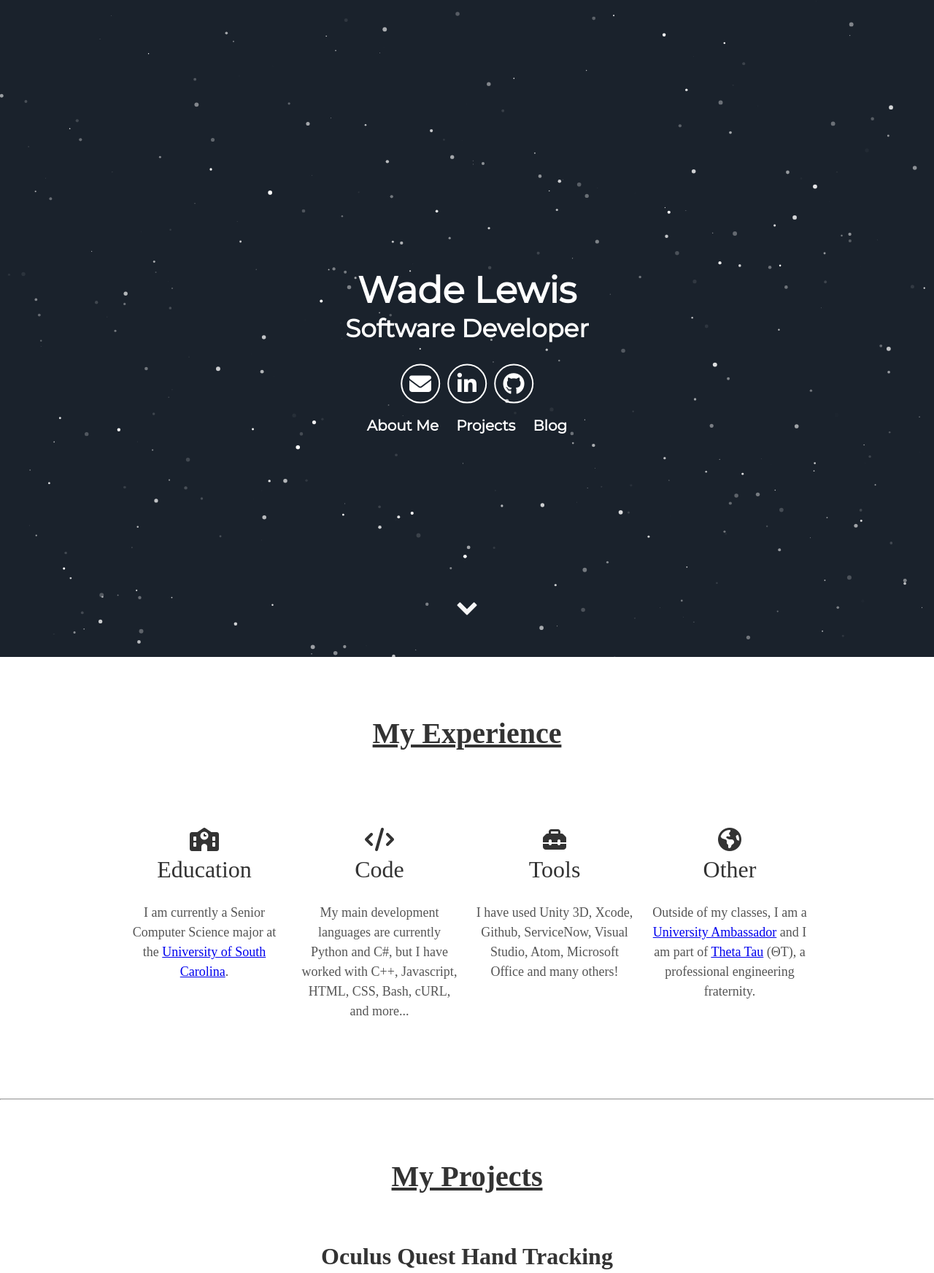
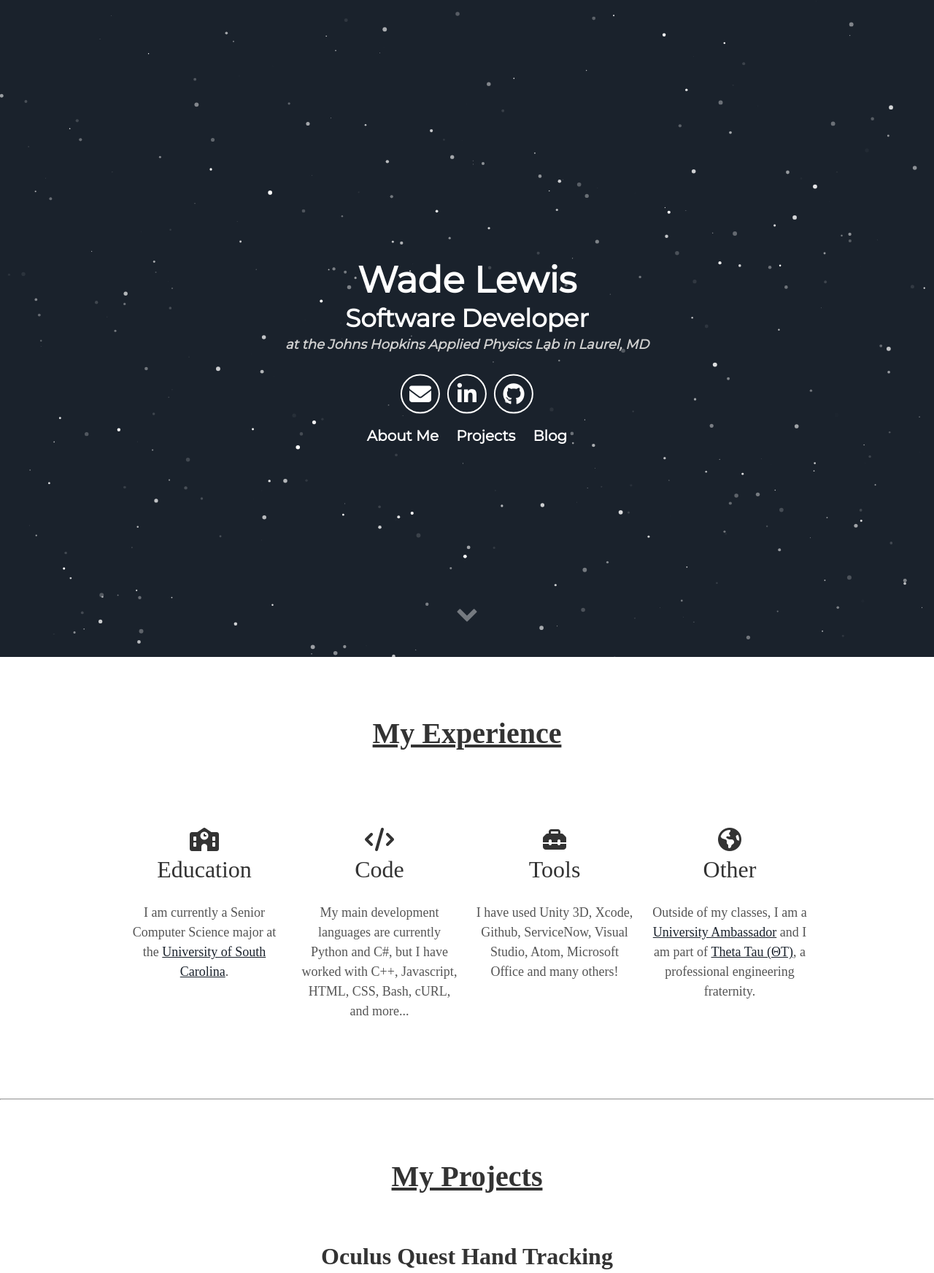
Before and after one commit to wlewis55/wlewis55.github.io, a Jekyll site: the page built from index.html, in a window 1280 px wide, cut to the strip 0-1744 px from the top of the page. Shown: the whole strip at 73% size. Built offline with Jekyll 4.4.1, drawn with Linux system fonts in a browser that asks for light colours; nearby versions of some CDN libraries; some web fonts are replaced.

Commit message:
Configured links, added more to header

```diff
--- a/_config.yml
+++ b/_config.yml
@@ -8,6 +8,9 @@
 username: Wade Lewis
 user_description: I am a Software Developer, currently studying at the <a href="https://sc.edu" target="_blank">University of South Carolina</a>.
 user_title: Software Developer
+user_employer:
+  title: <a href="https://jhuapl.edu" target="_blank">Johns Hopkins Applied Physics Lab</a>
+  location: Laurel, MD
 email: wlewis830@gmail.com
 # twitter_username: lorem_ipsum
 # github_username:  lorem_ipsum
@@ -24,7 +27,7 @@
   education: I am currently a Senior Computer Science major at the <a href="https://sc.edu" target="_blank">University of South Carolina</a>.
   code: My main development languages are currently Python and C#, but I have worked with C++, Javascript, HTML, CSS, Bash, cURL, and more...
   tools: I have used Unity 3D, Xcode, Github, ServiceNow, Visual Studio, Atom, Microsoft Office and many others!
-  other: Outside of my classes, I am a <a href="https://www.uofscambassadors.com/" target="_blank">University Ambassador</a> and I am part of <a href="http://thetatauzd.org/" target="_blank">Theta Tau</a> (&Theta;&Tau;), a professional engineering fraternity.
+  other: Outside of my classes, I am a <a href="https://www.uofscambassadors.com/" target="_blank">University Ambassador</a> and I am part of <a href="http://thetatauzd.org/" target="_blank">Theta Tau (&Theta;&Tau;)</a>, a professional engineering fraternity.
 
 #OculusQuest
 quest:
--- a/_includes/blog.html
+++ b/_includes/blog.html
@@ -2,11 +2,11 @@
   <h2>Blog</h2>
   <h3>Interesting articles about xR:</h3>
 
-  <a href="https://www.vrfocus.com/2020/01/antilatencys-sdk-v-1-0-adds-full-body-tracking-for-oculus-quest/" target="_blank" style="font-size: 25px;">Antilatency’s SDK V.1.0 Adds Full-Body Tracking For Oculus Quest</a><br /><br />
-  <a href="https://vrscout.com/news/mixed-reality-apartment-oculus-quest/" target="_blank" style="font-size: 25px;">This Oculus Quest Mixed Reality Apartment Is Straight Out Of Minority Report</a><br /><br />
-  <a href="https://www.roadtovr.com/mojo-vision-smart-ar-contacts-lens/" target="_blank" style="font-size: 25px;">Mojo is Making Contacts Smarter with Its Incredibly Tiny Microdisplay</a><br /><br />
-  <a href="https://filmmakermagazine.com/103819-making-vr-that-matters-johns-hopkins-new-immersive-storytelling-and-emerging-technologies-program/#.Xiko41NKjRY" target="_blank" style="font-size: 25px;">Johns Hopkins' New Immersive Storytelling and Emerging Technologies Program</a><br /><br />
-  <a href="https://vrscout.com/news/john-hopkins-vr-ar-university-curriculum/" target="_blank" style="font-size: 25px;">Johns Hopkins Adds VR & AR To University Curriculum</a><br /><br />
+  <a class="link" href="https://www.vrfocus.com/2020/01/antilatencys-sdk-v-1-0-adds-full-body-tracking-for-oculus-quest/" target="_blank" style="font-size: 25px;">Antilatency’s SDK V.1.0 Adds Full-Body Tracking For Oculus Quest</a><br /><br />
+  <a class="link" href="https://vrscout.com/news/mixed-reality-apartment-oculus-quest/" target="_blank" style="font-size: 25px;">This Oculus Quest Mixed Reality Apartment Is Straight Out Of Minority Report</a><br /><br />
+  <a class="link" href="https://www.roadtovr.com/mojo-vision-smart-ar-contacts-lens/" target="_blank" style="font-size: 25px;">Mojo is Making Contacts Smarter with Its Incredibly Tiny Microdisplay</a><br /><br />
+  <a class="link" href="https://filmmakermagazine.com/103819-making-vr-that-matters-johns-hopkins-new-immersive-storytelling-and-emerging-technologies-program/#.Xiko41NKjRY" target="_blank" style="font-size: 25px;">Johns Hopkins' New Immersive Storytelling and Emerging Technologies Program</a><br /><br />
+  <a class="link" href="https://vrscout.com/news/john-hopkins-vr-ar-university-curriculum/" target="_blank" style="font-size: 25px;">Johns Hopkins Adds VR & AR To University Curriculum</a><br /><br />
 
 </center>
 </div>
--- a/_includes/header.html
+++ b/_includes/header.html
@@ -3,6 +3,7 @@
       <h1>
         <span class="site-title">{{ site.username }}</span>
         <span class="site-description">{{ site.user_title }}</span>
+        <span class="site-description-small"><i> at the {{ site.user_employer.title }} in {{ site.user_employer.location }}</i></span>
       </h1>
       <div class="header-icons">
         <a aria-label="Send email" href="mailto:wlewis830@gmail.com"><i class="icon fas fa-envelope"></i></a>
--- a/_includes/projects.html
+++ b/_includes/projects.html
@@ -26,7 +26,7 @@
   </div><br />
 
 <!-- UofSCTourAR -->
-  <center><h2>{{ site.tourar.title}}&ensp;<a aria-label="Github Page" href="https://github.com/SCCapstone/UofSCTourAR" target="_blank"><i class="icon fab fa-github" style="color:#73000a;"></i></a></h2></center>
+  <center><h2>{{ site.tourar.title }}&ensp;<a aria-label="Github Page" href="https://github.com/SCCapstone/UofSCTourAR" target="_blank"><i class="icon fab fa-github" style="color:#73000a;"></i></a></h2></center>
   <div class="user" align="center">
       <div class="tech" align="center">
 
```
Also changed, not shown: assets/css/main.css, 4 other files.
